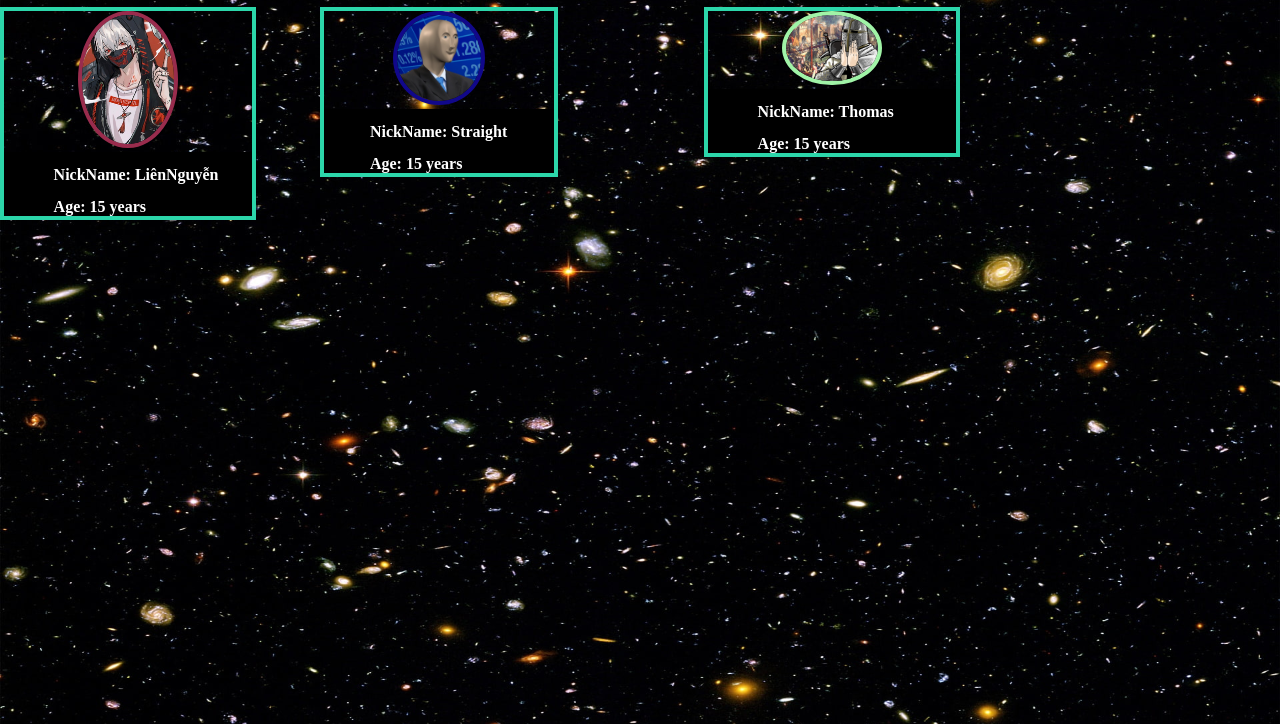
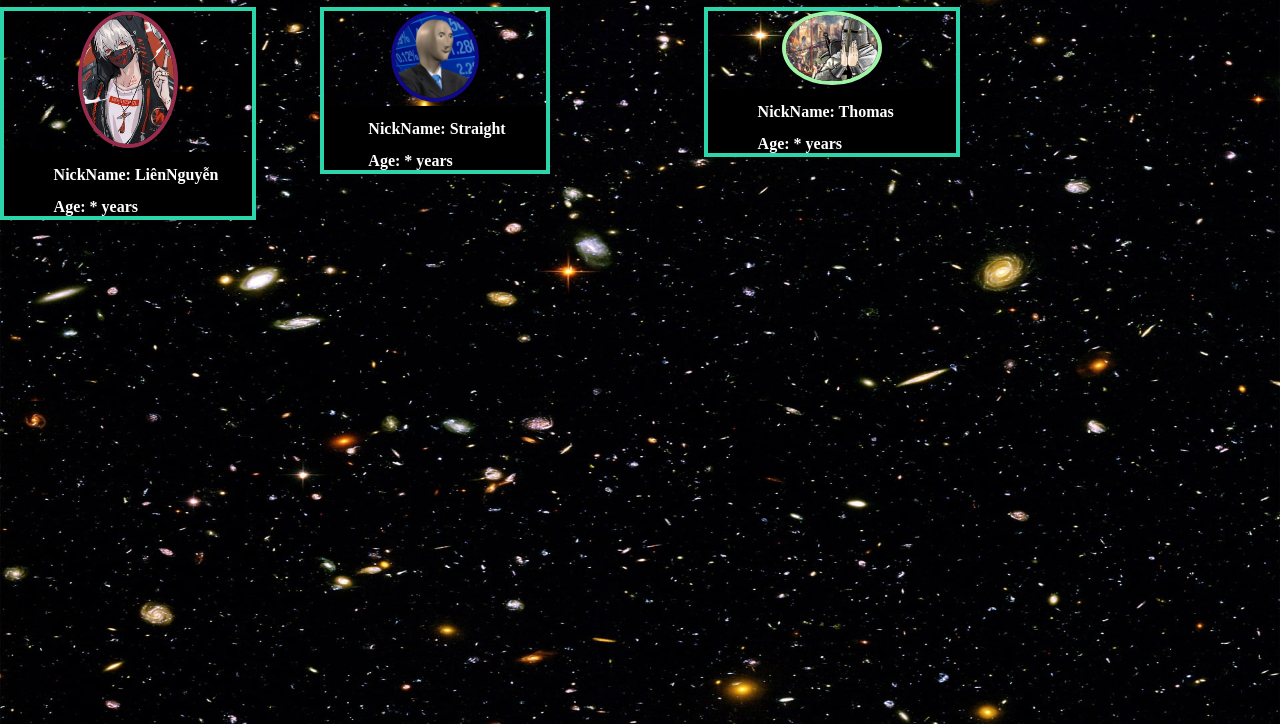
Before and after one commit to Atomic219/S.A.T--project, a plain HTML site: page Developers.html in a window 1280 px wide. Shown: the part 76-800 px from the top of the page. Drawn offline with Linux system fonts and the light colour scheme.

Commit message:
Update Developers.html

```diff
--- a/Developers.html
+++ b/Developers.html
@@ -37,7 +37,7 @@
         <img class="avt-atomic" src="./avt-atomic.ico" alt="avatar">
         <ul>
             <li><h4>NickName: LiênNguyễn</h4></li>
-            <li><h4>Age: 15 years</h4></li>
+            <li><h4>Age: * years</h4></li>
             <!-- <li><h4></h4></li> -->
         </ul>
 
@@ -47,7 +47,7 @@
         <img class="avt-straight" src="./avt-straight.ico" alt="avatar">
         <ul>
             <li><h4>NickName: Straight</h4></li>
-            <li><h4>Age: 15 years</h4></li>
+            <li><h4>Age: * years</h4></li>
             <!-- <li><h4></h4></li> -->
         </ul>
 
@@ -57,7 +57,7 @@
         <img class="avt-thomas" src="./avt-thomas.ico" alt="avatar">
         <ul>
             <li><h4>NickName: Thomas</h4></li>
-            <li><h4>Age: 15 years</h4></li>
+            <li><h4>Age: * years</h4></li>
             <!-- <li><h4></h4></li> -->
         </ul>
 
```
